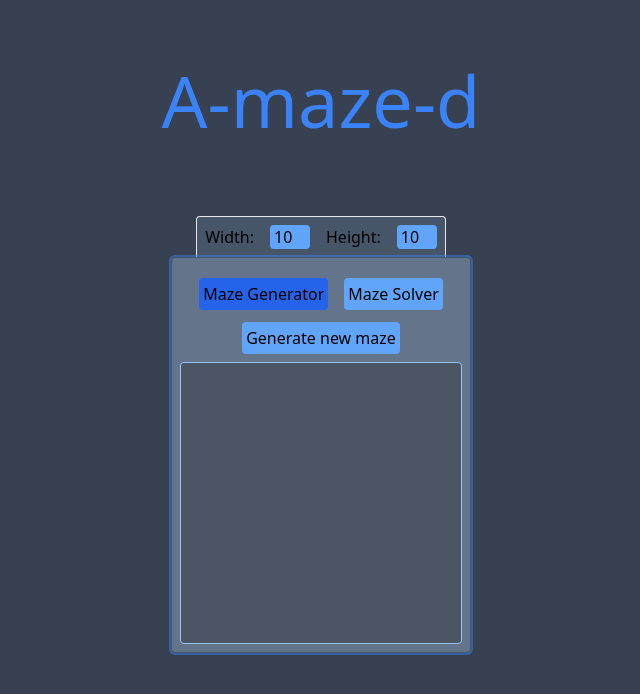
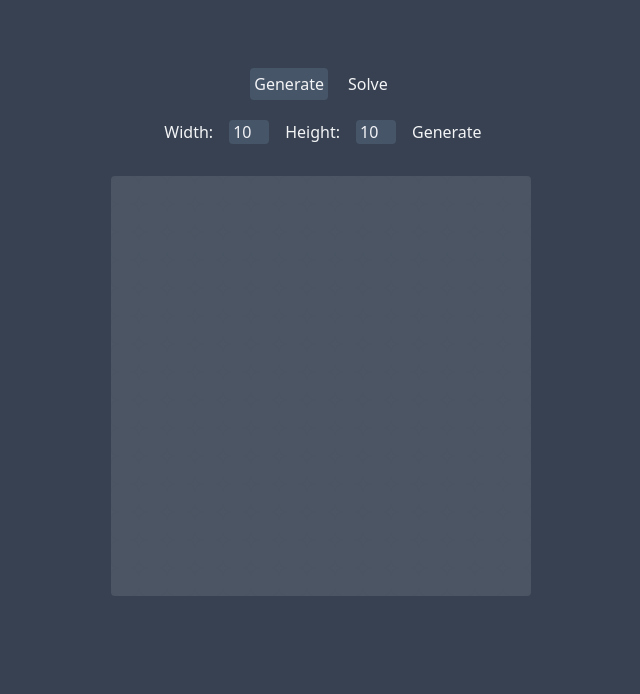
Before and after one commit to Dirivial/A-maze-d, a Next.js app: page / in a window 1280 px wide. Shown: the top 694 px of the page, without its empty margins (319-959 px from the left). Built offline with nearby package versions, Linux system fonts and the light colour scheme.

Commit message:
Refactor and re-style

```diff
--- a/src/pages/MazeGenerator.tsx
+++ b/src/pages/MazeGenerator.tsx
@@ -10,25 +10,37 @@ export type GeneratedCell = {
 };
 
 export type MazeGeneratorProps = {
-  width: number;
-  height: number;
-  sizeW: string;
-  sizeH: string;
+  setMazeDimensions: (width: number, height: number) => void;
   setMaze: (maze: GeneratedCell[][]) => void;
 };
 
 export const MazeGenerator = ({
-  width,
-  height,
-  sizeW,
-  sizeH,
+  setMazeDimensions,
   setMaze,
 }: MazeGeneratorProps) => {
+  const [width, setWidth] = useState(15);
+  const [height, setHeight] = useState(15);
   const [cells, setCells] = useState<GeneratedCell[][]>([]);
   const [wallStack, setWallStack] = useState<GeneratedCell[]>([]);
   const [generating, setGenerating] = useState(0);
 
-  const pickStarting = (maze: GeneratedCell[][]) => {
+  useMemo(() => {
+    if (width > 5 && height > 5 && height < 31 && width < 31) {
+      const newMaze = generateCells();
+      setCells(newMaze);
+    } else {
+      setCells([]);
+    }
+  }, [width, height]);
+
+  useInterval(
+    () => {
+      generateMaze();
+    },
+    generating === 2 ? 0 : null
+  );
+
+  function pickStarting(maze: GeneratedCell[][]) {
     let randomX = Math.floor(Math.random() * (width - 2)) + 1;
     let randomY = Math.floor(Math.random() * (height - 2)) + 1;
     let walls: GeneratedCell[] = [];
@@ -49,10 +61,10 @@ export const MazeGenerator = ({
 
     setCells(maze);
     setWallStack(walls);
-  };
+  }
 
-  const generateCells = () => {
-    if (!height || !width) return;
+  function generateCells(): GeneratedCell[][] {
+    if (!height || !width) return [];
     let maze: GeneratedCell[][] = [];
 
     // Fill maze
@@ -77,9 +89,9 @@ export const MazeGenerator = ({
       }
     }
     return maze as GeneratedCell[][];
-  };
+  }
 
-  const generateMaze = () => {
+  function generateMaze() {
     let walls = [...wallStack];
     let maze = [...cells];
     let noChange = true;
@@ -117,21 +129,22 @@ export const MazeGenerator = ({
 
     if (wallStack.length === 0) {
       setGenerating(0);
-      setMaze(maze);
+      setMazeDimensions(width, height);
+      setMaze([...maze]);
     }
 
     setWallStack(walls);
     setCells(maze);
-  };
+  }
 
-  const addWalls = (
+  function addWalls(
     maze: GeneratedCell[][],
     walls: GeneratedCell[],
     x: number,
     y: number,
     height: number,
     width: number
-  ) => {
+  ) {
     for (let i = -1; i < 2; i += 2) {
       if (
         y > 0 &&
@@ -152,13 +165,9 @@ export const MazeGenerator = ({
         walls.push(maze.at(y)!.at(x + i)!);
       }
     }
-  };
+  }
 
-  const calcSurroundingCells = (
-    x: number,
-    y: number,
-    maze: GeneratedCell[][]
-  ) => {
+  function calcSurroundingCells(x: number, y: number, maze: GeneratedCell[][]) {
     let sumOfSurrounding: number = 0;
 
     for (let i = -1; i < 2; i += 2) {
@@ -170,18 +179,7 @@ export const MazeGenerator = ({
       }
     }
     return sumOfSurrounding as number;
-  };
-
-  useMemo(() => {
-    generateCells();
-  }, [width, height]);
-
-  useInterval(
-    () => {
-      generateMaze();
-    },
-    generating === 2 ? 0 : null
-  );
+  }
 
   const handleClickGeneration = () => {
     if (generating === 2) {
@@ -198,20 +196,45 @@ export const MazeGenerator = ({
 
   return (
     <div>
-      <div className="flex justify-center items-center gap-x-1">
+      <div className="flex justify-center items-center gap-x-1 text-gray-100">
+        <div className="flex gap-4 bg-transparent p-2">
+          <label>Width:</label>
+          <input
+            className="bg-slate-600 rounded pl-1 w-10"
+            type="number"
+            id="maze-width"
+            defaultValue={10}
+            min="5"
+            max="30"
+            onChange={(e) => setWidth(e.target.valueAsNumber)}
+          />
+          <label>Height:</label>
+          <input
+            className="bg-slate-600 rounded pl-1 w-10"
+            type="number"
+            id="maze-height"
+            defaultValue={10}
+            min="5"
+            max="30"
+            onChange={(e) => setHeight(e.target.valueAsNumber)}
+          />
+        </div>
         <button
           onClick={handleClickGeneration}
           className={
-            "p-1 rounded" + (generating === 2 ? " bg-blue-600" : " bg-blue-400")
+            "p-1 rounded transition-colors" +
+            (generating === 2
+              ? " bg-slate-600"
+              : " bg-transparent hover:bg-slate-600")
           }
         >
-          Generate new maze
+          Generate
         </button>
       </div>
-      <div className="p-1" />
-      <div className="border rounded border-blue-300">
+      <div className="p-3" />
+      <div className="flex justify-center">
         <div
-          style={{ width: sizeW, maxWidth: sizeW, height: sizeH }}
+          style={{ maxWidth: width * 1.75 + "rem" }}
           className="bg-gray-600 rounded flex flex-wrap"
         >
           {cells?.flat().map((cell, index) => {
--- a/src/pages/MazeSolver.tsx
+++ b/src/pages/MazeSolver.tsx
@@ -1,17 +1,10 @@
-import { faColumns } from "@fortawesome/free-solid-svg-icons";
-import PreviousMap from "postcss/lib/previous-map";
 import { useEffect, useMemo, useState } from "react";
-import { number } from "zod";
 import useInterval from "../hooks/useInterval";
 import { SolutionCell } from "./SolutionCell";
 import { GeneratedCell } from "./MazeGenerator";
-import { lstat } from "fs";
 
 export type MazeSolverProps = {
   width: number;
-  height: number;
-  sizeW: string;
-  sizeH: string;
   generatedMaze: () => GeneratedCell[][];
 };
 
@@ -29,15 +22,8 @@ type SpecialCell = Coordinate & {
   index: number;
 };
 
-export const MazeSolver = ({
-  width,
-  height,
-  sizeW,
-  sizeH,
-  generatedMaze,
-}: MazeSolverProps) => {
+export const MazeSolver = ({ width, generatedMaze }: MazeSolverProps) => {
   const [maze, setMaze] = useState<SolutionCell[][]>([]);
-  //const [solution, setSolution] = useState<SolutionCell[]>([]);
   const [entrance, setEntrance] = useState<SpecialCell>();
   const [exit, setExit] = useState<SpecialCell>();
   const [done, setDone] = useState(true);
@@ -230,15 +216,15 @@ export const MazeSolver = ({
       <div className="flex justify-center">
         <button
           onClick={() => setDone((prev) => !prev)}
-          className="p-1 rounded bg-blue-400"
+          className="p-1 rounded bg-transparent transition-colors hover:bg-slate-600 text-gray-100"
         >
-          Solve maze
+          {done ? "Start" : "Pause"}
         </button>
       </div>
       <div className="p-1" />
-      <div className="border rounded border-blue-300">
+      <div className="">
         <div
-          style={{ maxWidth: sizeW }}
+          style={{ maxWidth: width * 1.75 + "rem" }}
           className="bg-gray-600 rounded flex flex-wrap"
         >
           {maze?.flat().map((cell, index) => {
--- a/src/pages/SolutionCell.tsx
+++ b/src/pages/SolutionCell.tsx
@@ -30,19 +30,22 @@ export const SolutionCell = ({
   );
 
   useMemo(() => {
-    setColor(
-      isEntrance
-        ? " bg-red-700"
-        : isExit
-        ? " bg-red-700"
-        : marks < 1
-        ? " bg-red-500"
-        : marks < 2
-        ? " bg-red-400"
-        : path
-        ? " bg-purple-600"
-        : " bg-gray-600"
-    );
+    setColor((prev) => {
+      if (isEntrance) {
+        return " bg-red-700";
+      }
+      if (isExit) {
+        return " bg-red-700";
+      }
+      if (path) {
+        return marks === 0
+          ? " bg-purple-400"
+          : marks === 1
+          ? " bg-purple-600"
+          : " bg-purple-900";
+      }
+      return " bg-gray-600";
+    });
   }, [path, marks, current, isExit, isEntrance]);
 
   const clickHandler = (event: React.MouseEvent<HTMLButtonElement>) => {
--- a/src/pages/index.tsx
+++ b/src/pages/index.tsx
@@ -11,8 +11,6 @@ type TechnologyCardProps = {
 };
 
 const Home: NextPage = () => {
-  const [mazeWidth, setMazeWidth] = useState(10);
-  const [mazeHeight, setMazeHeigth] = useState(10);
   return (
     <>
       <Head>
@@ -20,34 +18,9 @@ const Home: NextPage = () => {
         <meta name="description" content="Generates and solves mazes" />
         <link rel="icon" href="/favicon.ico" />
       </Head>
-      <h1 className="p-16 flex flex-col items-center text-7xl text-blue-500">
-        A-maze-d
-      </h1>
+      <div className="p-4" />
       <main className="container mx-auto flex flex-col items-center min-h-screen p-4">
-        <div className="flex gap-4 bg-slate-600 rounded-t border-t border-r border-l p-2">
-          <label>Width:</label>
-          <input
-            className="bg-blue-400 rounded pl-1 w-10"
-            type="number"
-            id="maze-width"
-            defaultValue={10}
-            min="5"
-            max="30"
-            onChange={(e) => setMazeWidth(e.target.valueAsNumber)}
-          />
-          <label>Height:</label>
-          <input
-            className="bg-blue-400 rounded pl-1 w-10"
-            type="number"
-            id="maze-height"
-            defaultValue={10}
-            min="5"
-            max="30"
-            onChange={(e) => setMazeHeigth(e.target.valueAsNumber)}
-          />
-        </div>
-
-        <Maze width={mazeWidth} height={mazeHeight} />
+        <Maze />
       </main>
     </>
   );
--- a/src/pages/maze.tsx
+++ b/src/pages/maze.tsx
@@ -1,64 +1,52 @@
 import { useState, useEffect, useRef, useCallback } from "react";
+import { number } from "zod";
 
 import { MazeGenerator, GeneratedCell } from "./MazeGenerator";
 import { MazeSolver } from "./MazeSolver";
 
-type MazeProps = {
-  width: number;
-  height: number;
-};
-
-const Maze = ({ width, height }: MazeProps) => {
-  console.log("Rendering maze");
-  const [size, setSize] = useState({
-    width: width * 1.75 + "rem",
-    height: height * 1.75 + "rem",
+function Maze() {
+  const [maze, setMaze] = useState<GeneratedCell[][]>([]);
+  const [mode, setMode] = useState<number>(0);
+  const [dimensions, setDimensions] = useState({
+    width: 0,
+    height: 0,
   });
 
-  let maze: GeneratedCell[][] = [];
-  //const [maze, setMaze] = useState<GeneratedCell[][]>([]);
-  const [mode, setMode] = useState<number>(0);
-
-  useEffect(() => {
-    setSize({ width: width * 1.75 + "rem", height: height * 1.75 + "rem" });
-  }, [width, height]);
-
   return (
-    <div className="rounded justify-center items-center flex flex-col bg-slate-500 p-2 border border-slate-600 ring-2">
+    <div className="justify-center items-center flex flex-col bg-transparent p-2">
       <div className="flex flex-wrap p-3 gap-2 items-center">
         <button
           onClick={() => setMode(0)}
-          className={"p-1 rounded" + (mode ? "  bg-blue-400" : "  bg-blue-600")}
+          className={
+            "p-1 rounded transition-colors text-gray-100" +
+            (mode ? "  bg-transparent hover:bg-slate-600" : "  bg-slate-600")
+          }
         >
-          Maze Generator
+          Generate
         </button>
         <div className="p2" />
         <button
           onClick={() => setMode(1)}
-          className={"p-1 rounded" + (mode ? "  bg-blue-600" : "  bg-blue-400")}
+          className={
+            "p-1 rounded transition-colors text-gray-100" +
+            (mode ? "  bg-slate-600" : "  bg-transparent hover:bg-slate-600")
+          }
         >
-          Maze Solver
+          Solve
         </button>
       </div>
       {mode === 0 ? (
         <MazeGenerator
-          width={width}
-          height={height}
-          sizeW={size.width}
-          sizeH={size.height}
-          setMaze={(generatedMaze: GeneratedCell[][]) => (maze = generatedMaze)}
+          setMazeDimensions={(width: number, height: number) =>
+            setDimensions({ width: width, height: height })
+          }
+          setMaze={(generatedMaze: GeneratedCell[][]) => setMaze(generatedMaze)}
         />
       ) : (
-        <MazeSolver
-          width={width}
-          height={height}
-          sizeW={size.width}
-          sizeH={size.height}
-          generatedMaze={() => maze}
-        />
+        <MazeSolver width={dimensions.width} generatedMaze={() => maze} />
       )}
     </div>
   );
-};
+}
 
 export default Maze;
```
